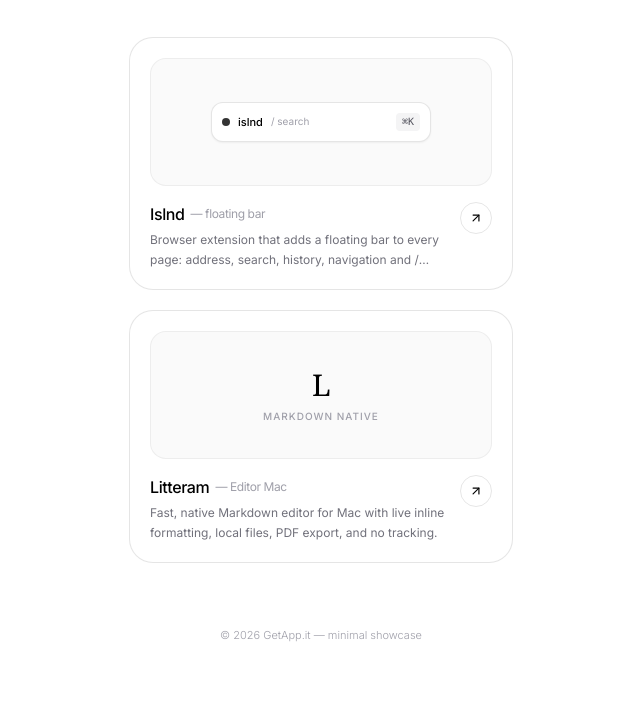
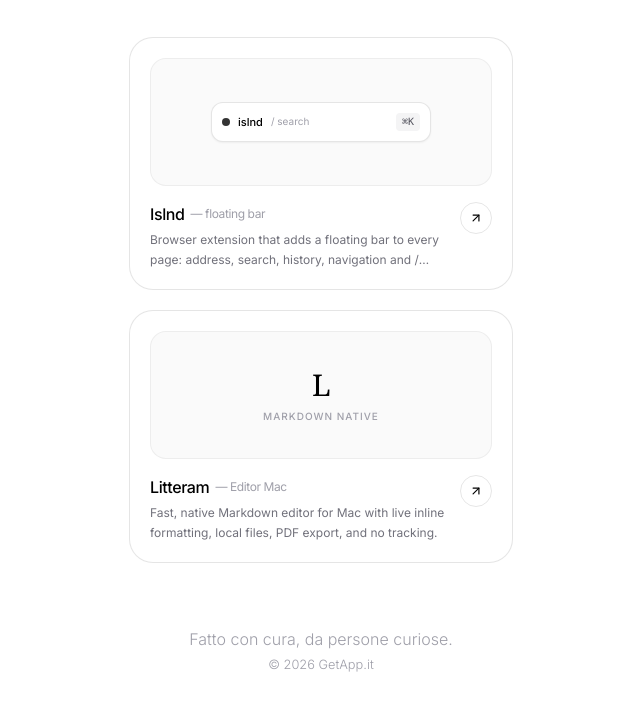
Before and after one commit to GetApp-it/getapp-it.github.io, a plain HTML site: page index.html in a window 1280 px wide. Shown: the part 254-964 px from the top of the page, without its empty margins (319-959 px from the left). Drawn offline with nearby package versions, Linux system fonts and the light colour scheme.

Commit message:
Update footer content for improved clarity and presentation

```diff
--- a/index.html
+++ b/index.html
@@ -110,8 +110,9 @@
   </main>
 
   <!-- Minimal Footer -->
-  <footer class="mt-16 text-center text-[11px] text-zinc-400 font-light">
-    <p>© 2026 GetApp.it — minimal showcase</p>
+  <footer class="mt-16 text-center text-zinc-400 font-light">
+    <h6>Fatto con cura, da persone curiose.</h6>
+    <p><small>&copy; 2026 GetApp.it</small></p>
   </footer>
 </body>
 </html>
```
